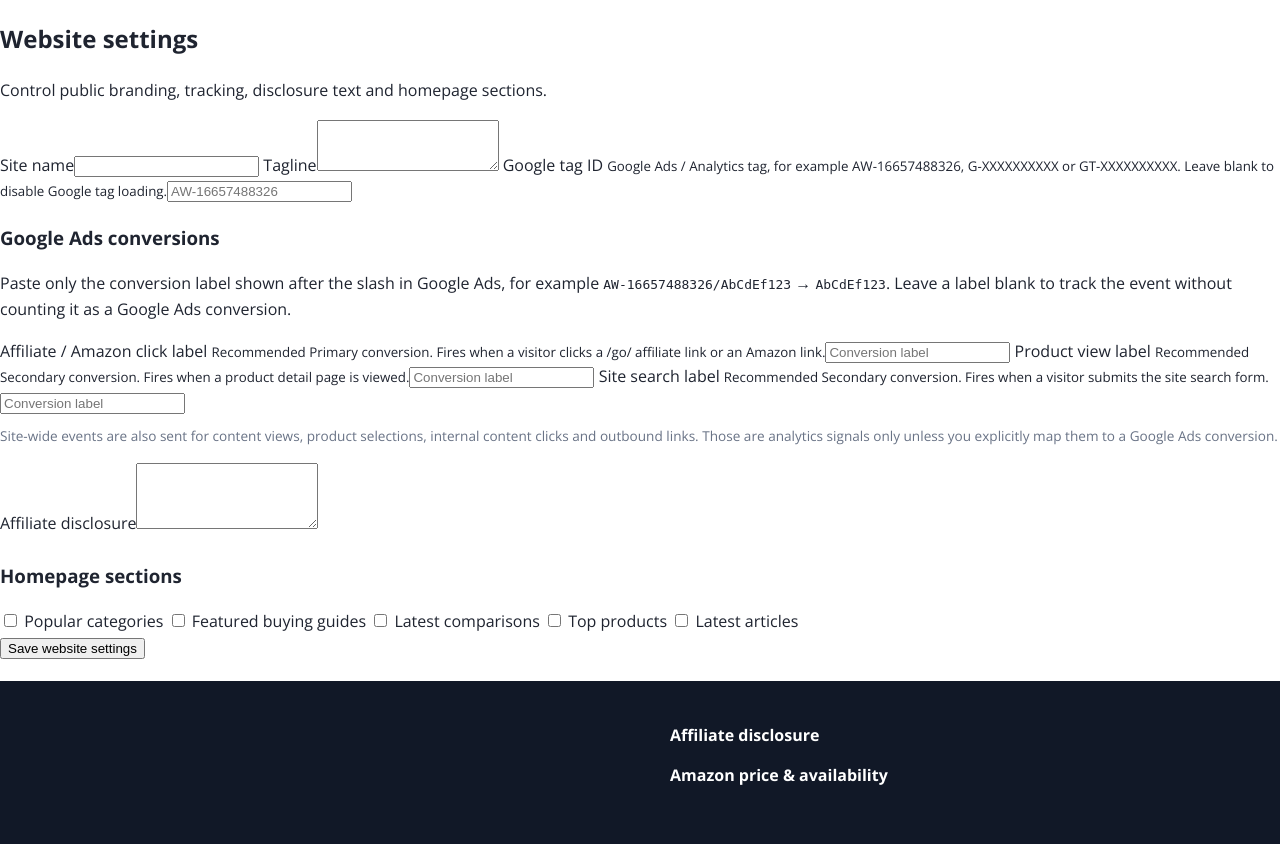
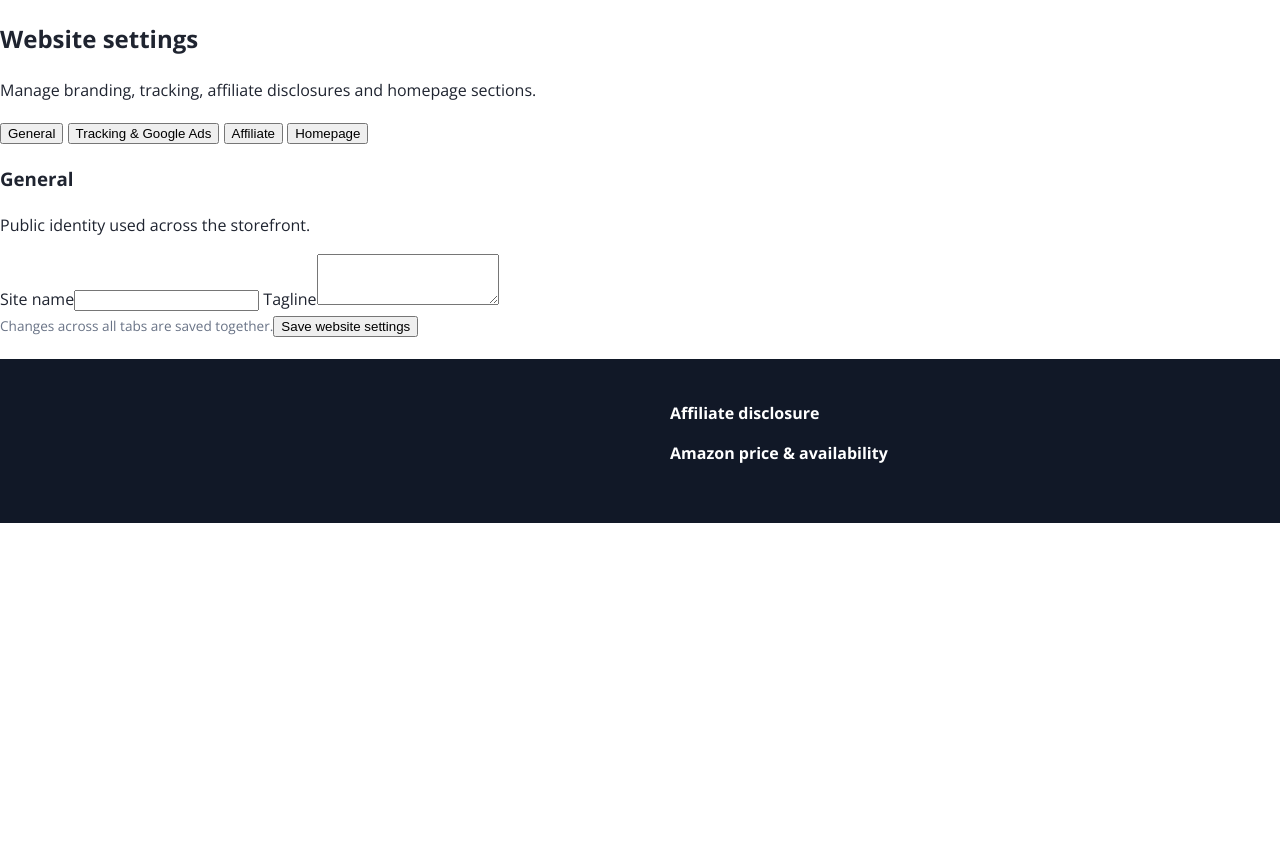
Before and after one commit to Kesehet/mediapitch-store, a PHP site: template views/admin/settings-site.php in a window 1280 px wide. Shown: the part 75-919 px from the top of the page. After the commit the page ends 598 px from the top, so only its background shows below. Run offline with PHP 8.4, Linux system fonts and the light colour scheme; the template is opened without the code that fills it, so the values that code supplies are empty.

Commit message:
Organize website settings into tabs

```diff
--- a/views/admin/settings-site.php
+++ b/views/admin/settings-site.php
@@ -1,33 +1,106 @@
 <?php use MediaPitch\Core\Csrf; ?>
-<section class="panel form-panel">
-  <div class="panel-head"><div><h2>Website settings</h2><p>Control public branding, tracking, disclosure text and homepage sections.</p></div></div>
+<section class="panel form-panel settings-panel" data-settings-tabs>
+  <div class="panel-head"><div><h2>Website settings</h2><p>Manage branding, tracking, affiliate disclosures and homepage sections.</p></div></div>
+
+  <div class="settings-tabs" role="tablist" aria-label="Website settings sections">
+    <button type="button" class="settings-tab is-active" role="tab" aria-selected="true" aria-controls="settings-general" id="settings-tab-general" data-settings-tab="general">General</button>
+    <button type="button" class="settings-tab" role="tab" aria-selected="false" aria-controls="settings-tracking" id="settings-tab-tracking" data-settings-tab="tracking">Tracking &amp; Google Ads</button>
+    <button type="button" class="settings-tab" role="tab" aria-selected="false" aria-controls="settings-affiliate" id="settings-tab-affiliate" data-settings-tab="affiliate">Affiliate</button>
+    <button type="button" class="settings-tab" role="tab" aria-selected="false" aria-controls="settings-homepage" id="settings-tab-homepage" data-settings-tab="homepage">Homepage</button>
+  </div>
+
   <form method="post" action="<?= e(url('admin/settings/site/save')) ?>">
     <?= Csrf::field() ?>
+
+    <section class="settings-tab-panel is-active" id="settings-general" role="tabpanel" aria-labelledby="settings-tab-general" data-settings-panel="general">
+      <div class="settings-section-head"><h3>General</h3><p>Public identity used across the storefront.</p></div>
       <div class="form-grid">
         <label class="span-2">Site name<input name="name" maxlength="150" required value="<?= e($settings['name']??'MediaPitch Store') ?>"></label>
         <label class="span-2">Tagline<textarea name="tagline" rows="3" maxlength="500"><?= e($settings['tagline']??'') ?></textarea></label>
+      </div>
+    </section>
+
+    <section class="settings-tab-panel" id="settings-tracking" role="tabpanel" aria-labelledby="settings-tab-tracking" data-settings-panel="tracking" hidden>
+      <div class="settings-section-head"><h3>Tracking &amp; Google Ads</h3><p>Configure the site-wide Google tag and conversion mappings.</p></div>
+      <div class="form-grid">
         <label class="span-2">Google tag ID <small>Google Ads / Analytics tag, for example AW-16657488326, G-XXXXXXXXXX or GT-XXXXXXXXXX. Leave blank to disable Google tag loading.</small><input name="google_tag_id" maxlength="40" placeholder="AW-16657488326" value="<?= e($settings['google_tag_id']??'') ?>" autocomplete="off"></label>
       </div>
 
-    <div class="panel" style="margin-top:1rem">
-      <div class="panel-head"><div><h3>Google Ads conversions</h3><p>Paste only the conversion label shown after the slash in Google Ads, for example <code>AW-16657488326/AbCdEf123</code> → <code>AbCdEf123</code>. Leave a label blank to track the event without counting it as a Google Ads conversion.</p></div></div>
+      <div class="settings-subpanel">
+        <div class="settings-section-head compact"><h3>Google Ads conversions</h3><p>Paste only the conversion label shown after the slash in Google Ads, for example <code>AW-16657488326/AbCdEf123</code> → <code>AbCdEf123</code>.</p></div>
         <div class="form-grid">
           <label class="span-2">Affiliate / Amazon click label <small>Recommended Primary conversion. Fires when a visitor clicks a /go/ affiliate link or an Amazon link.</small><input name="google_ads_affiliate_label" maxlength="100" placeholder="Conversion label" value="<?= e($settings['google_ads_affiliate_label']??'') ?>" autocomplete="off"></label>
           <label class="span-2">Product view label <small>Recommended Secondary conversion. Fires when a product detail page is viewed.</small><input name="google_ads_product_view_label" maxlength="100" placeholder="Conversion label" value="<?= e($settings['google_ads_product_view_label']??'') ?>" autocomplete="off"></label>
           <label class="span-2">Site search label <small>Recommended Secondary conversion. Fires when a visitor submits the site search form.</small><input name="google_ads_search_label" maxlength="100" placeholder="Conversion label" value="<?= e($settings['google_ads_search_label']??'') ?>" autocomplete="off"></label>
         </div>
-      <p class="muted">Site-wide events are also sent for content views, product selections, internal content clicks and outbound links. Those are analytics signals only unless you explicitly map them to a Google Ads conversion.</p>
+        <p class="muted">Leave a label blank to keep tracking the event without counting it as a Google Ads conversion. Other site-wide events remain analytics signals unless explicitly mapped.</p>
+        <a class="secondary-button" href="<?= e(url('admin/help#help-google-ads')) ?>">Open Google Ads setup guide ↗</a>
       </div>
+    </section>
 
-    <div class="form-grid" style="margin-top:1rem">
-      <label class="span-2">Affiliate disclosure<textarea name="affiliate_disclosure" rows="4" maxlength="1500"><?= e($settings['affiliate_disclosure']??'') ?></textarea></label>
+    <section class="settings-tab-panel" id="settings-affiliate" role="tabpanel" aria-labelledby="settings-tab-affiliate" data-settings-panel="affiliate" hidden>
+      <div class="settings-section-head"><h3>Affiliate</h3><p>Control the disclosure shown publicly with affiliate-linked content.</p></div>
+      <div class="form-grid">
+        <label class="span-2">Affiliate disclosure<textarea name="affiliate_disclosure" rows="6" maxlength="1500"><?= e($settings['affiliate_disclosure']??'') ?></textarea></label>
       </div>
-    <h3 style="margin-top:1.5rem">Homepage sections</h3>
+    </section>
+
+    <section class="settings-tab-panel" id="settings-homepage" role="tabpanel" aria-labelledby="settings-tab-homepage" data-settings-panel="homepage" hidden>
+      <div class="settings-section-head"><h3>Homepage sections</h3><p>Choose which content groups appear on the public homepage.</p></div>
+      <div class="settings-toggle-list">
         <label class="check"><input type="checkbox" name="home_categories" value="1" <?= !empty($settings['home_categories'])?'checked':'' ?>> Popular categories</label>
         <label class="check"><input type="checkbox" name="home_guides" value="1" <?= !empty($settings['home_guides'])?'checked':'' ?>> Featured buying guides</label>
         <label class="check"><input type="checkbox" name="home_comparisons" value="1" <?= !empty($settings['home_comparisons'])?'checked':'' ?>> Latest comparisons</label>
         <label class="check"><input type="checkbox" name="home_products" value="1" <?= !empty($settings['home_products'])?'checked':'' ?>> Top products</label>
         <label class="check"><input type="checkbox" name="home_articles" value="1" <?= !empty($settings['home_articles'])?'checked':'' ?>> Latest articles</label>
-    <div class="form-actions"><button class="primary-button">Save website settings</button></div>
+      </div>
+    </section>
+
+    <div class="form-actions settings-save-bar"><span class="muted">Changes across all tabs are saved together.</span><button class="primary-button">Save website settings</button></div>
   </form>
 </section>
+<script>
+(() => {
+  const root=document.querySelector('[data-settings-tabs]');
+  if(!root)return;
+  const tabs=[...root.querySelectorAll('[data-settings-tab]')];
+  const panels=[...root.querySelectorAll('[data-settings-panel]')];
+  const storageKey='mediapitch.websiteSettingsTab';
+
+  const activate=name=>{
+    if(!tabs.some(tab=>tab.dataset.settingsTab===name))name='general';
+    tabs.forEach(tab=>{
+      const active=tab.dataset.settingsTab===name;
+      tab.classList.toggle('is-active',active);
+      tab.setAttribute('aria-selected',active?'true':'false');
+      tab.tabIndex=active?0:-1;
+    });
+    panels.forEach(panel=>{
+      const active=panel.dataset.settingsPanel===name;
+      panel.classList.toggle('is-active',active);
+      panel.hidden=!active;
+    });
+    try{sessionStorage.setItem(storageKey,name);}catch(e){}
+  };
+
+  let initial='general';
+  if(location.hash==='#tracking'||location.hash==='#google-ads')initial='tracking';
+  else{try{initial=sessionStorage.getItem(storageKey)||'general';}catch(e){}}
+  activate(initial);
+
+  tabs.forEach((tab,index)=>{
+    tab.addEventListener('click',()=>activate(tab.dataset.settingsTab));
+    tab.addEventListener('keydown',event=>{
+      if(!['ArrowLeft','ArrowRight','Home','End'].includes(event.key))return;
+      event.preventDefault();
+      let next=index;
+      if(event.key==='ArrowRight')next=(index+1)%tabs.length;
+      if(event.key==='ArrowLeft')next=(index-1+tabs.length)%tabs.length;
+      if(event.key==='Home')next=0;
+      if(event.key==='End')next=tabs.length-1;
+      activate(tabs[next].dataset.settingsTab);
+      tabs[next].focus();
+    });
+  });
+})();
+</script>
```
Lines whose indentation alone changed are shown as unchanged.
